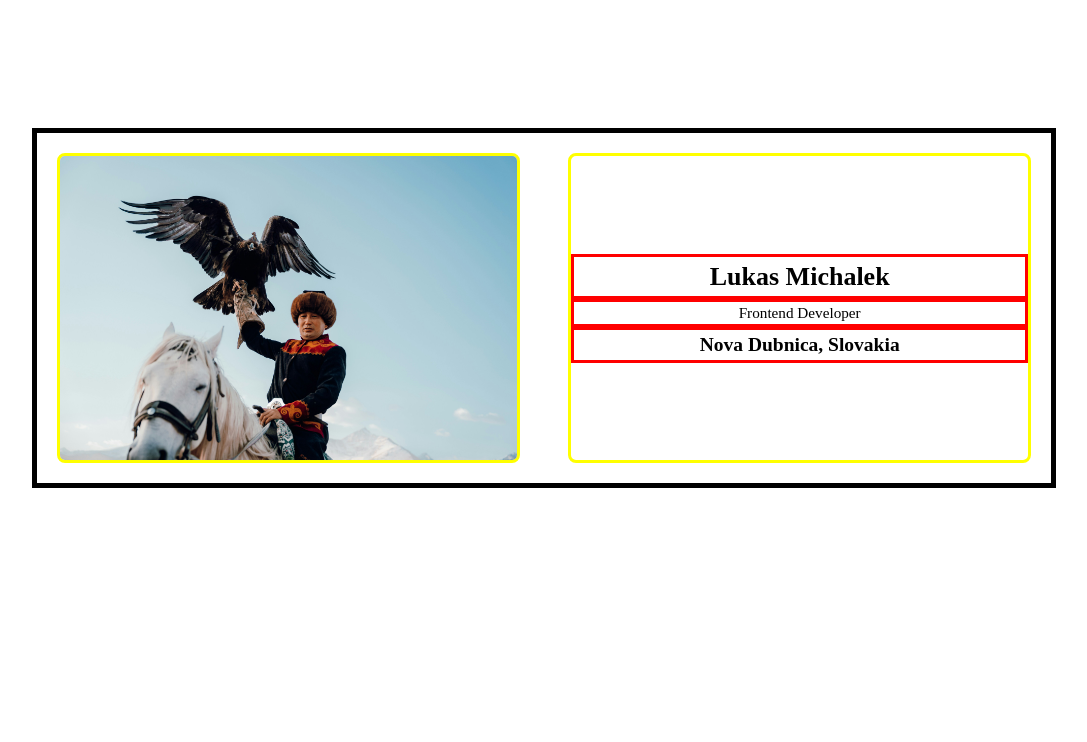
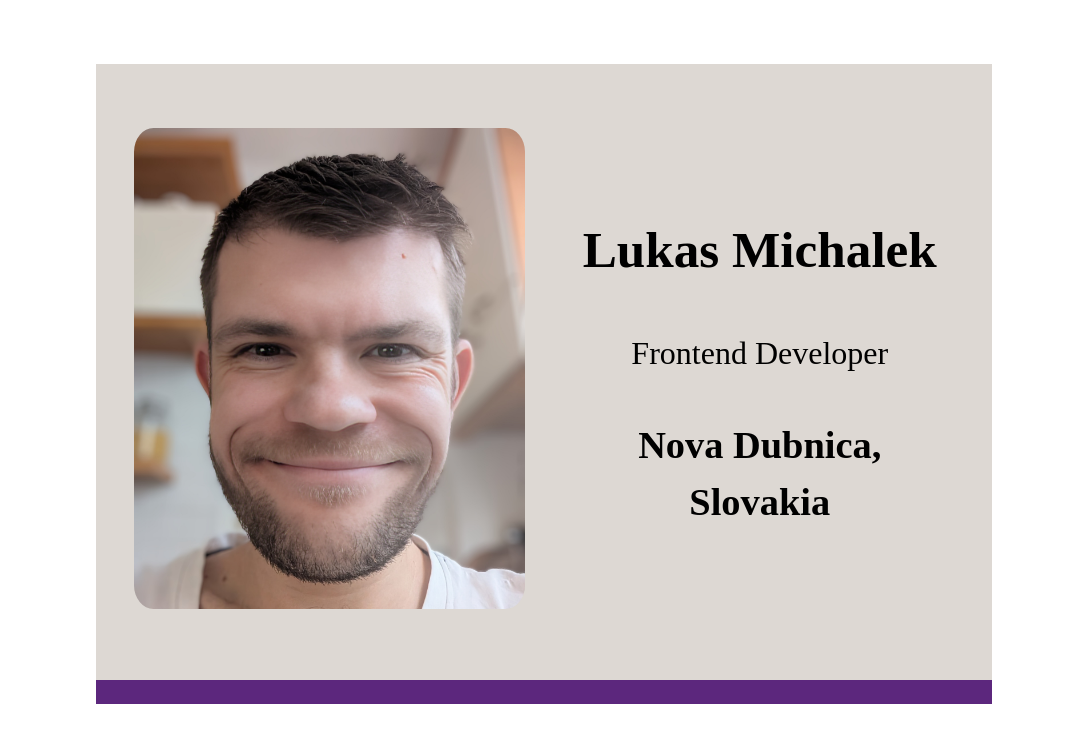
Before and after one commit to Lukas-Michalek/Fullstack-Developer-Training-Course, a website: page 01. HTML and CSS Fundamentals/01. Business Card/index.html in a window 1280 px wide. Shown: the whole page, without its empty margins (96-1183 px from the left). Drawn offline with Linux system fonts and the light colour scheme.

Commit message:
chore(release): finalize project for production

```diff
--- a/01. HTML and CSS Fundamentals/01. Business Card/index.html
+++ b/01. HTML and CSS Fundamentals/01. Business Card/index.html
@@ -1,17 +1,19 @@
-<!DOCTYPE html>
+<!doctype html>
 <html lang="en">
   <head>
     <meta charset="UTF-8" />
     <meta name="viewport" content="width=device-width, initial-scale=1.0" />
+
     <link rel="stylesheet" href="styles.css" />
     <title>Business Card</title>
   </head>
+
   <body>
     <div id="main-card-box">
       <div id="photo-container">
         <img
           id="avatar"
-          src="./Assets/Pictures/spenser-sembrat-iClh9dXpCMM-unsplash.jpg"
+          src="./Assets/Pictures/PXL_20251104_102809892~2.jpg"
           alt="Picture with man holding an eagle"
         />
       </div>
@@ -23,11 +25,11 @@
           </div>
 
           <div>
-            <h3 id="job-title">Frontend Developer</h3>
+            <p id="job-title">Frontend Developer</p>
           </div>
 
           <div>
-            <h2 id="hometown">Nova Dubnica, Slovakia</h2>
+            <h5 id="hometown">Nova Dubnica, Slovakia</h5>
           </div>
         </div>
       </div>
--- a/01. HTML and CSS Fundamentals/01. Business Card/styles.css
+++ b/01. HTML and CSS Fundamentals/01. Business Card/styles.css
@@ -80,56 +80,57 @@ h6 {
 }
 
 #main-card-box {
-  border: solid 5px;
-  padding: 20px;
-  margin: 10%;
+  width: 70vw;
+  height: 80vh;
+  padding: 5% 3%;
+  margin: 5% auto;
   display: flex;
   flex-direction: row;
   justify-content: space-around;
-  flex-grow: 1;
+  /* flex-grow: 1; */
   gap: 5%;
+  background-color: rgb(221, 216, 211);
+  border-bottom: solid rgb(92, 39, 125) 3vh;
 }
 
 #main-card-box > * {
-  border: yellow solid;
-  flex: 1;
   border-radius: 8px;
 }
 
-#avatar {
-  width: 100%;
-  height: 100%;
-  object-fit: cover;
-
-  /* fills the box, keeps aspect ratio, crops if needed */
-  object-position: center;
-
-  /* centers the cropped area */
-  display: block;
+#photo-container {
+  display: inline-block;
 }
 
-#photo-container {
-  flex: 1;
-  overflow: hidden;
-
-  /* hides overflow when image is cropped */
-  position: relative;
-  background-color: #eee;
+#avatar {
+  max-width: 100%;
+  max-height: 100%;
+  display: block;
+  border-radius: 5%;
 }
 
 #personal-info-container {
-  text-align: center;
-  font-size: small;
   display: flex;
   flex-direction: column;
-  justify-content: space-around;
+  justify-content: center;
+  text-align: center;
+  /* font-size: x-large; */
 }
 
-#personal-text > * {
-  border: red solid;
-  gap: 10px;
+#personal-text {
+  display: flex;
+  flex-direction: column; /* stack elements vertically */
+  align-items: center; /* center text horizontally */
+  gap: 5vh; /* <— adds space between items */
 }
 
 #job-title {
-  font-weight: 100;
+  font-size: 2.5vw;
 }
+
+#hometown {
+  font-size: 3vw;
+}
+
+#name {
+  font-size: 4vw;
+}
```
Also changed, not shown: eslint.config.mjs (added, +36 -0 lines), package.json (+10 -2 lines), 01. HTML and CSS Fundamentals/01. Business Card/Assets/Pictures/PXL_20251104_102809892~2.jpg (added), 2 other files.
